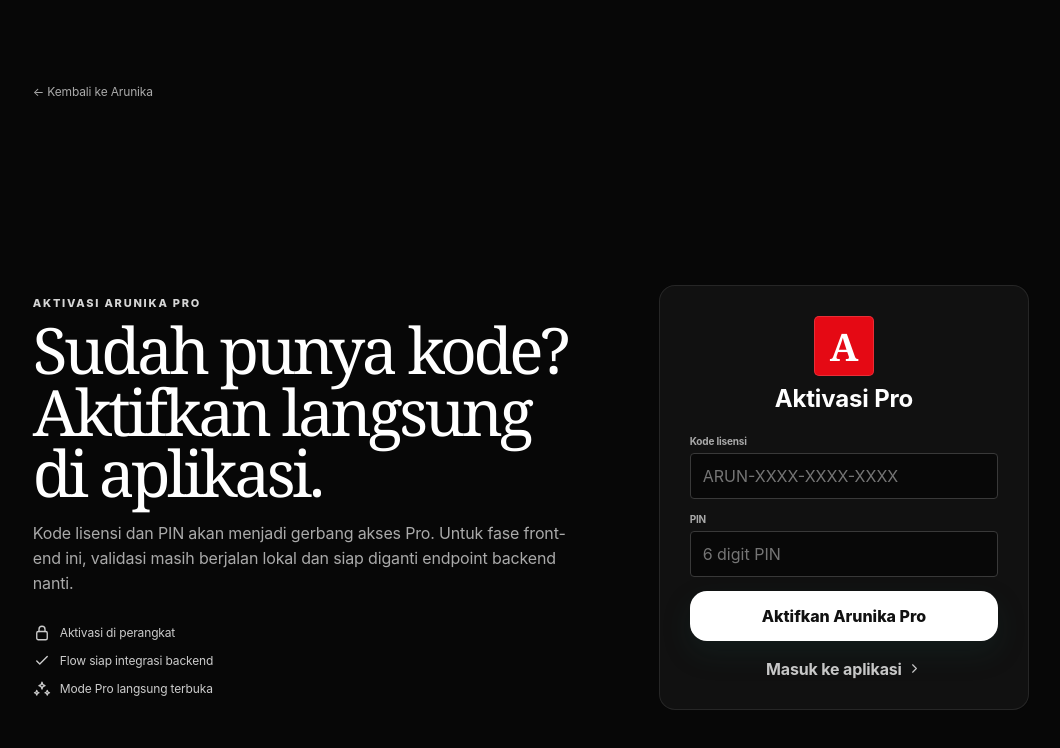
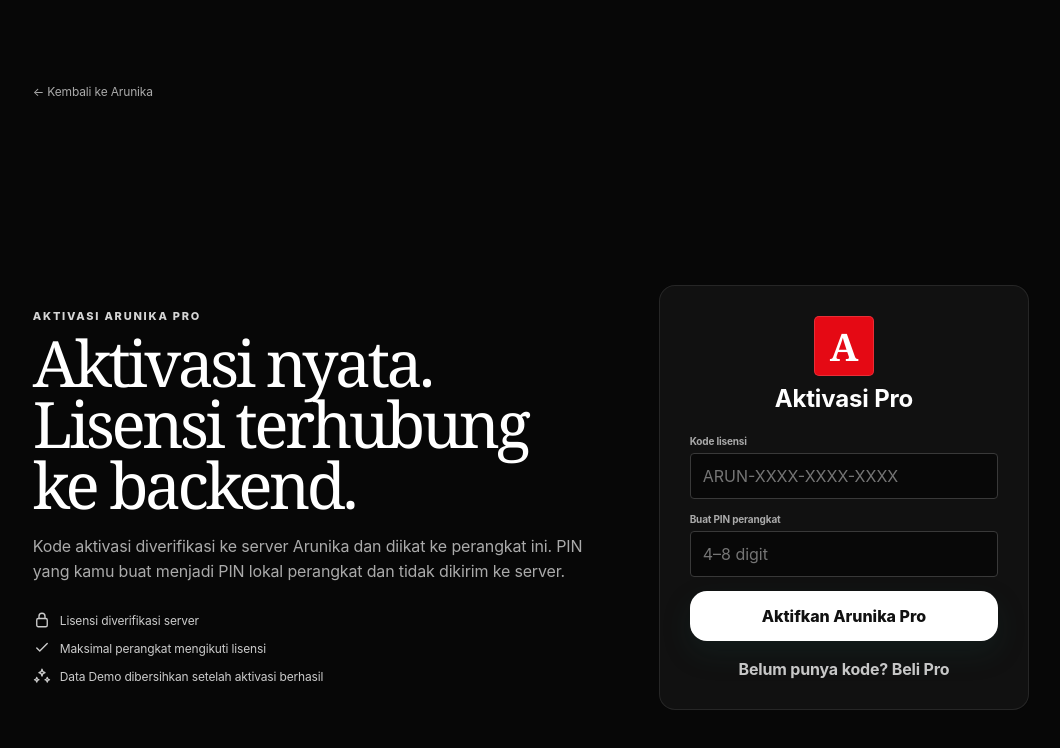
Before and after one commit to shadiqmuntashir21-ship-it/arunika, a Next.js app: page /activate in a window 1280 px wide. Shown: the top 748 px of the page, without its empty margins (109-1169 px from the left). Built offline with nearby package versions, Linux system fonts and the light colour scheme.

Commit message:
Connect Arunika activation to shared Supabase licensing

```diff
--- a/app/activate/page.tsx
+++ b/app/activate/page.tsx
@@ -4,10 +4,105 @@
 import { Icon } from "@/components/Icon";
 import { clearStore, getOne, putOne, seedIfNeeded } from "@/lib/db";
 import type { Settings } from "@/lib/types";
+import { activateArunikaLicense } from "@/lib/backend";
 
 export default function ActivatePage(){
-  const [license,setLicense]=useState("");const [pin,setPin]=useState("");const [message,setMessage]=useState("");const [busy,setBusy]=useState(false);
+  const [license,setLicense]=useState("");
+  const [pin,setPin]=useState("");
+  const [message,setMessage]=useState("");
+  const [success,setSuccess]=useState(false);
+  const [busy,setBusy]=useState(false);
+
   useEffect(()=>{seedIfNeeded()},[]);
-  async function submit(e:FormEvent){e.preventDefault();setBusy(true);setMessage("");const normalized=license.trim().toUpperCase();if(!/^[A-Z0-9]{3,12}-[A-Z0-9]{4}-[A-Z0-9]{4}-[A-Z0-9]{4}$/.test(normalized)){setMessage("Format kode lisensi belum valid.");setBusy(false);return;}if(!/^\d{4,8}$/.test(pin)){setMessage("PIN harus 4–8 digit.");setBusy(false);return;}const current=await getOne<Settings>("settings","settings");if(current){await Promise.all([clearStore("books"),clearStore("learning"),clearStore("sessions"),clearStore("habit")]);await putOne("settings",{...current,activated:true,licenseCode:normalized,pin,onboardingDone:false});setMessage("Arunika Pro berhasil diaktifkan. Data contoh Demo telah dibersihkan agar koleksimu dimulai dari kosong.");}setBusy(false);}
-  return <main className="simple-page auth-page"><a className="back-link" href="/">← Kembali ke Arunika</a><section className="auth-layout"><div className="auth-copy"><div className="eyebrow">AKTIVASI ARUNIKA PRO</div><h1>Sudah punya kode? Aktifkan langsung di aplikasi.</h1><p>Kode lisensi dan PIN akan menjadi gerbang akses Pro. Untuk fase front-end ini, validasi masih berjalan lokal dan siap diganti endpoint backend nanti.</p><div className="auth-points"><span><Icon name="lock" size={18}/> Aktivasi di perangkat</span><span><Icon name="check" size={18}/> Flow siap integrasi backend</span><span><Icon name="sparkles" size={18}/> Mode Pro langsung terbuka</span></div></div><form className="panel activation-card" onSubmit={submit}><div className="brand-symbol big">A</div><h2>Aktivasi Pro</h2><label><span>Kode lisensi</span><input value={license} onChange={e=>setLicense(e.target.value)} placeholder="ARUN-XXXX-XXXX-XXXX" autoCapitalize="characters"/></label><label><span>PIN</span><input value={pin} onChange={e=>setPin(e.target.value.replace(/\D/g,""))} placeholder="6 digit PIN" type="password" inputMode="numeric"/></label><button className="primary-btn large full" disabled={busy}>{busy?"Mengaktifkan…":"Aktifkan Arunika Pro"}</button>{message?<div className="form-message">{message}</div>:null}<a className="small-link center" href="/app">Masuk ke aplikasi <Icon name="arrow" size={15}/></a></form></section></main>;
+
+  async function submit(e:FormEvent){
+    e.preventDefault();
+    setBusy(true);
+    setMessage("");
+    setSuccess(false);
+
+    const normalized=license.trim().toUpperCase();
+    if(!/^[A-Z0-9]{3,12}-[A-Z0-9]{4}-[A-Z0-9]{4}-[A-Z0-9]{4}$/.test(normalized)){
+      setMessage("Format kode lisensi belum valid.");
+      setBusy(false);
+      return;
+    }
+    if(!/^\d{4,8}$/.test(pin)){
+      setMessage("Buat PIN perangkat 4–8 digit.");
+      setBusy(false);
+      return;
+    }
+
+    try{
+      const result=await activateArunikaLicense(normalized);
+      if(!result?.ok) throw new Error(result?.message||"Aktivasi gagal.");
+
+      const current=await getOne<Settings>("settings","settings");
+      if(current){
+        await Promise.all([
+          clearStore("books"),
+          clearStore("learning"),
+          clearStore("sessions"),
+          clearStore("habit")
+        ]);
+        await putOne("settings",{
+          ...current,
+          activated:true,
+          licenseCode:normalized,
+          pin,
+          onboardingDone:false
+        });
+      }
+      setSuccess(true);
+      setMessage("Arunika Pro berhasil diaktifkan. Koleksi contoh Demo sudah dibersihkan dan aplikasi siap diisi dengan data milikmu.");
+    }catch(error){
+      const raw=String((error as Error)?.message||error);
+      const friendly=raw.includes("PRODUCT_NOT_ENTITLED")
+        ?"Kode ini tidak memiliki akses ke Arunika."
+        :raw.includes("DEVICE_LIMIT")
+        ?"Lisensi ini sudah mencapai batas perangkat."
+        :raw.includes("NOT_FOUND")||raw.includes("tidak ditemukan")
+        ?"Kode aktivasi tidak ditemukan."
+        :raw.includes("DISABLED")
+        ?"Lisensi sedang dinonaktifkan."
+        :raw.includes("RATE_LIMIT")
+        ?"Terlalu banyak percobaan. Coba lagi beberapa menit."
+        :raw;
+      setMessage(friendly||"Aktivasi belum berhasil.");
+    }finally{
+      setBusy(false);
+    }
+  }
+
+  return <main className="simple-page auth-page">
+    <a className="back-link" href="/">← Kembali ke Arunika</a>
+    <section className="auth-layout">
+      <div className="auth-copy">
+        <div className="eyebrow">AKTIVASI ARUNIKA PRO</div>
+        <h1>Aktivasi nyata. Lisensi terhubung ke backend.</h1>
+        <p>Kode aktivasi diverifikasi ke server Arunika dan diikat ke perangkat ini. PIN yang kamu buat menjadi PIN lokal perangkat dan tidak dikirim ke server.</p>
+        <div className="auth-points">
+          <span><Icon name="lock" size={18}/> Lisensi diverifikasi server</span>
+          <span><Icon name="check" size={18}/> Maksimal perangkat mengikuti lisensi</span>
+          <span><Icon name="sparkles" size={18}/> Data Demo dibersihkan setelah aktivasi berhasil</span>
+        </div>
+      </div>
+
+      <form className="panel activation-card" onSubmit={submit}>
+        <div className="brand-symbol big">A</div>
+        <h2>Aktivasi Pro</h2>
+        <label>
+          <span>Kode lisensi</span>
+          <input value={license} onChange={e=>setLicense(e.target.value)} placeholder="ARUN-XXXX-XXXX-XXXX" autoCapitalize="characters"/>
+        </label>
+        <label>
+          <span>Buat PIN perangkat</span>
+          <input value={pin} onChange={e=>setPin(e.target.value.replace(/\D/g,""))} placeholder="4–8 digit" type="password" inputMode="numeric" maxLength={8}/>
+        </label>
+        <button className="primary-btn large full" disabled={busy}>{busy?"Memverifikasi lisensi…":"Aktifkan Arunika Pro"}</button>
+        {message?<div className={success?"form-message success-message":"form-message"}>{message}</div>:null}
+        {success?<a className="netflix-play center" href="/app">Masuk ke Arunika <Icon name="arrow" size={15}/></a>:<a className="small-link center" href="/pro">Belum punya kode? Beli Pro</a>}
+      </form>
+    </section>
+  </main>;
 }
```
